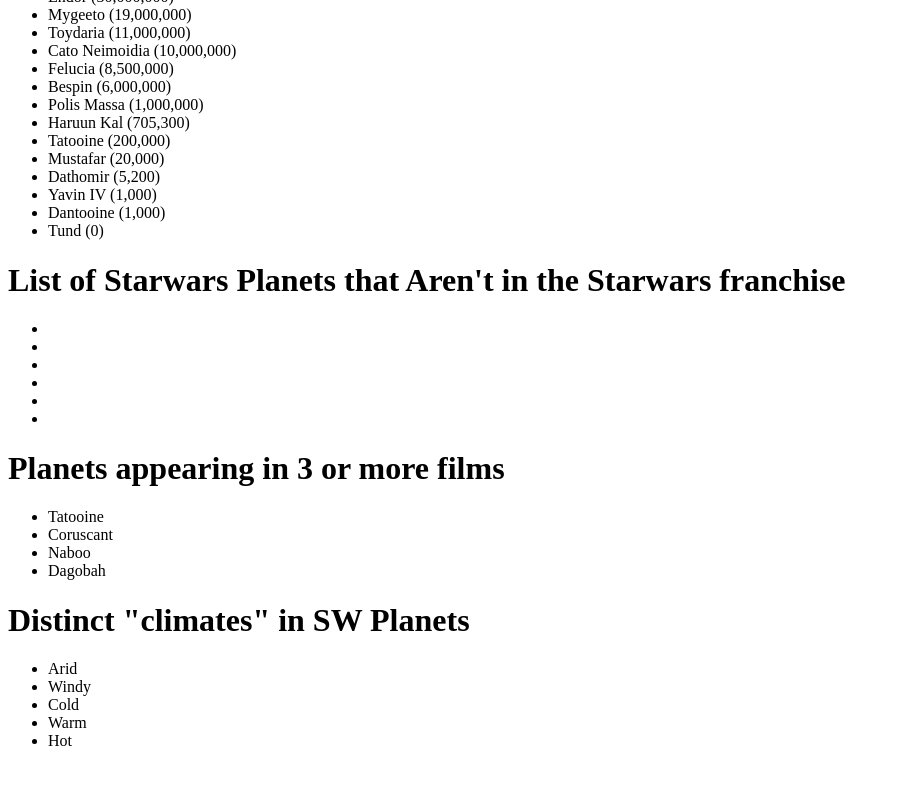
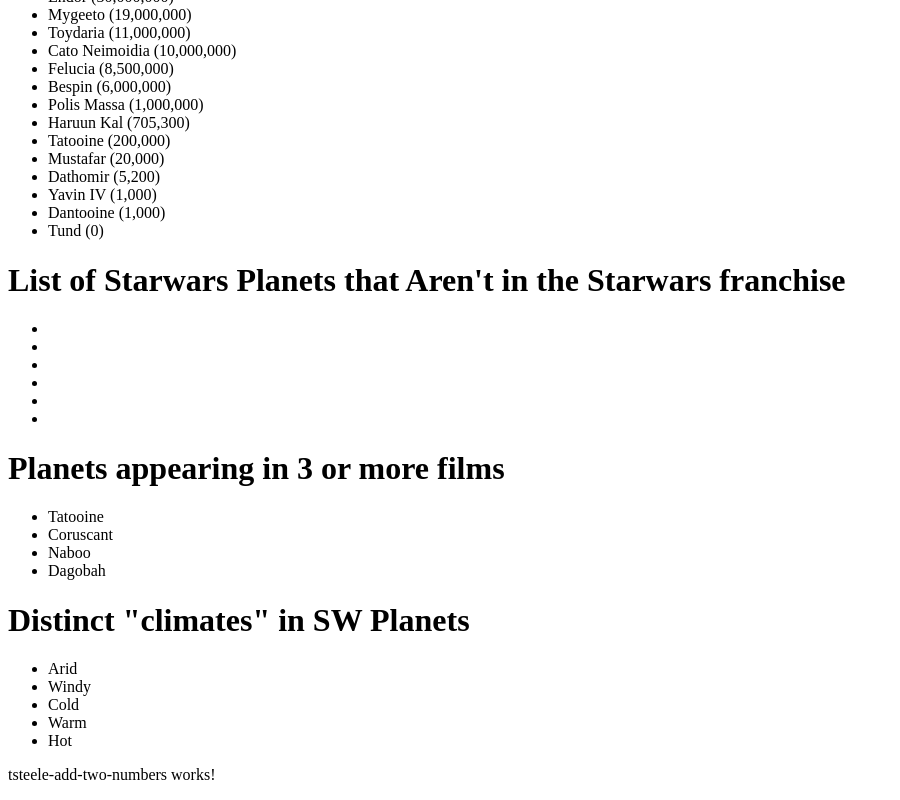
Before and after one commit to 2025-fall-js-frameworks/angular-components, an Angular app: page / in a window 1280 px wide. Shown: the part 1839-2639 px from the top of the page, without its empty margins (0-900 px from the left). Before the commit the page ends 2605 px from the top, so only its background shows below. Built offline with nearby package versions, Linux system fonts and the light colour scheme.

Commit message:
Showing my component...

```diff
--- a/src/app/app.html
+++ b/src/app/app.html
@@ -6,3 +6,4 @@
 <app-mnguyen-my-component></app-mnguyen-my-component>
 <app-my-component></app-my-component>
 <app-yyang22-my-component></app-yyang22-my-component>
+<app-tsteele-add-two-numbers></app-tsteele-add-two-numbers>
--- a/src/app/app.ts
+++ b/src/app/app.ts
@@ -7,7 +7,7 @@ import { Yyang22MyComponent } from './yyang22-my-component/yyang22-my-component'
 import { MyComponent } from './kimberg/my-component/my-component';
 import { AkoroliovaMyComponent } from './akoroliova-my-component/akoroliova-my-component';
 import { SwPlanetPopulation } from './sw-planet-population/sw-planet-population';
-
+import { TsteeleAddTwoNumbers } from './tsteele-add-two-numbers/tsteele-add-two-numbers';
 
 @Component({
 	selector: 'app-root',
@@ -20,6 +20,7 @@ import { SwPlanetPopulation } from './sw-planet-population/sw-planet-population'
 		SwPlanetPopulation,
 		Yyang22MyComponent,
 		MnguyenMyComponent,
+		TsteeleAddTwoNumbers,
 	],
 	templateUrl: './app.html',
 	styleUrl: './app.css',
```
